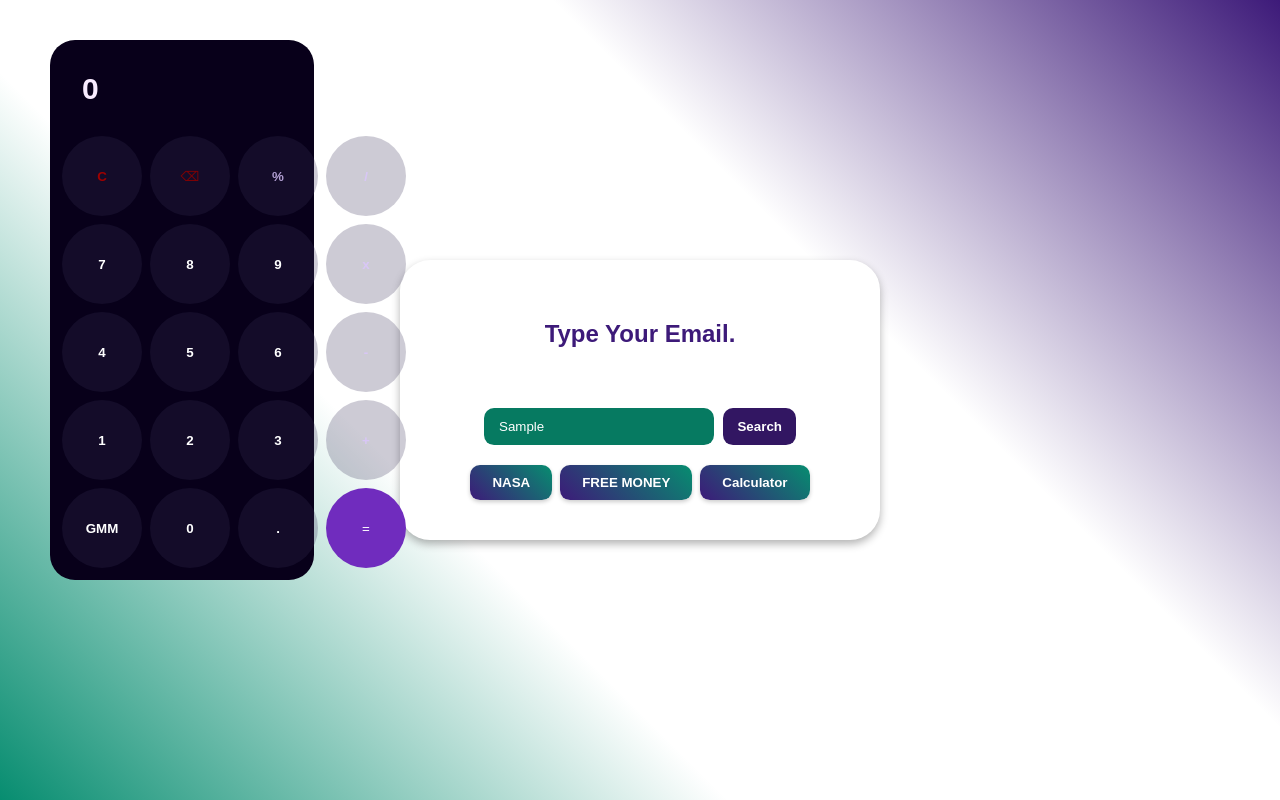
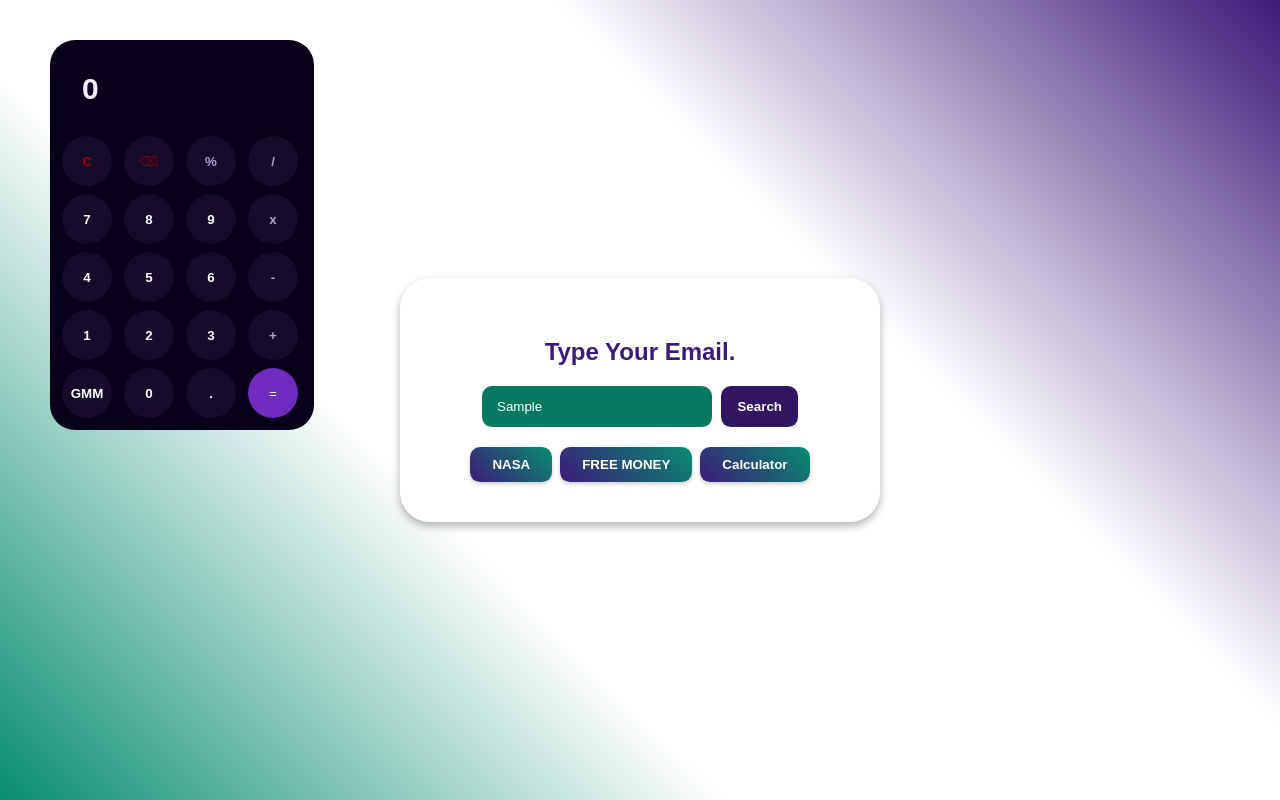
Before and after one commit to GuilhermeMartins-GMM/GMM_Tab, a website built with Vite: page index.html in a window 1280 px wide. Both pictures are taken after typing "Sample" into the empty fields and a click on the button "Calculator". Built offline with nearby package versions, Linux system fonts and the light colour scheme; no server answers.

Commit message:
Actually, this is the semi-final

```diff
--- a/src/style.css
+++ b/src/style.css
@@ -30,15 +30,14 @@ Body {
 }
 
 .inputPesquisa {
-  padding: 11px 15px;
+  padding: 13px 15px;
   width: 200px;
   background: rgb(6, 122, 97);
   color: white;
   border-radius: 10px;
   margin-bottom: 15px;
   border: none;
-  margin-right: 5px;
-  margin-top: 40px
+  margin-right: 5px
 }
 
 .inputPesquisa::placeholder{
@@ -46,7 +45,7 @@ Body {
 }
 
 .search-btn {
-  padding: 11px 14px;
+  padding: 13px 16px;
   border-radius: 10px;
   background-color: rgb(50, 22, 98);
   color: white;
@@ -137,7 +136,7 @@ Body {
 
 .calc-buttons button.btn-clear{
   color: rgb(160, 0, 0);
-  height: 80px; width: 80px;
+  height: 50px; width: 50px;
   border-radius: 50%;
   background-color: rgba(59, 48, 90, 0.25);
   cursor: pointer;
@@ -146,7 +145,7 @@ Body {
 }
 
 .calc-buttons button.btn-back{
-  height: 80px; width: 80px;
+  height: 50px; width: 50px;
   border-radius: 50%;
   background-color: rgba(59, 48, 90, 0.25);
   cursor: pointer;
@@ -155,7 +154,7 @@ Body {
 }
 
 .calc-buttons button.btn-op{
-  height: 80px; width: 80px;
+  height: 50px; width: 50px;
   border-radius: 50%;
   background-color: rgba(59, 48, 90, 0.25);
   cursor: pointer;
@@ -165,7 +164,7 @@ Body {
 }
 
 .calc-buttons button.btn-num{
-  height: 80px; width: 80px;
+  height: 50px; width: 50px;
   border-radius: 50%;
   background-color: rgba(59, 48, 90, 0.25);
   cursor: pointer;
@@ -175,7 +174,7 @@ Body {
 }
 
 #btn-equal{
-  height: 80px; width: 80px;
+  height: 50px; width: 50px;
   border-radius: 50%;
   cursor: pointer;
   border: none;
```
